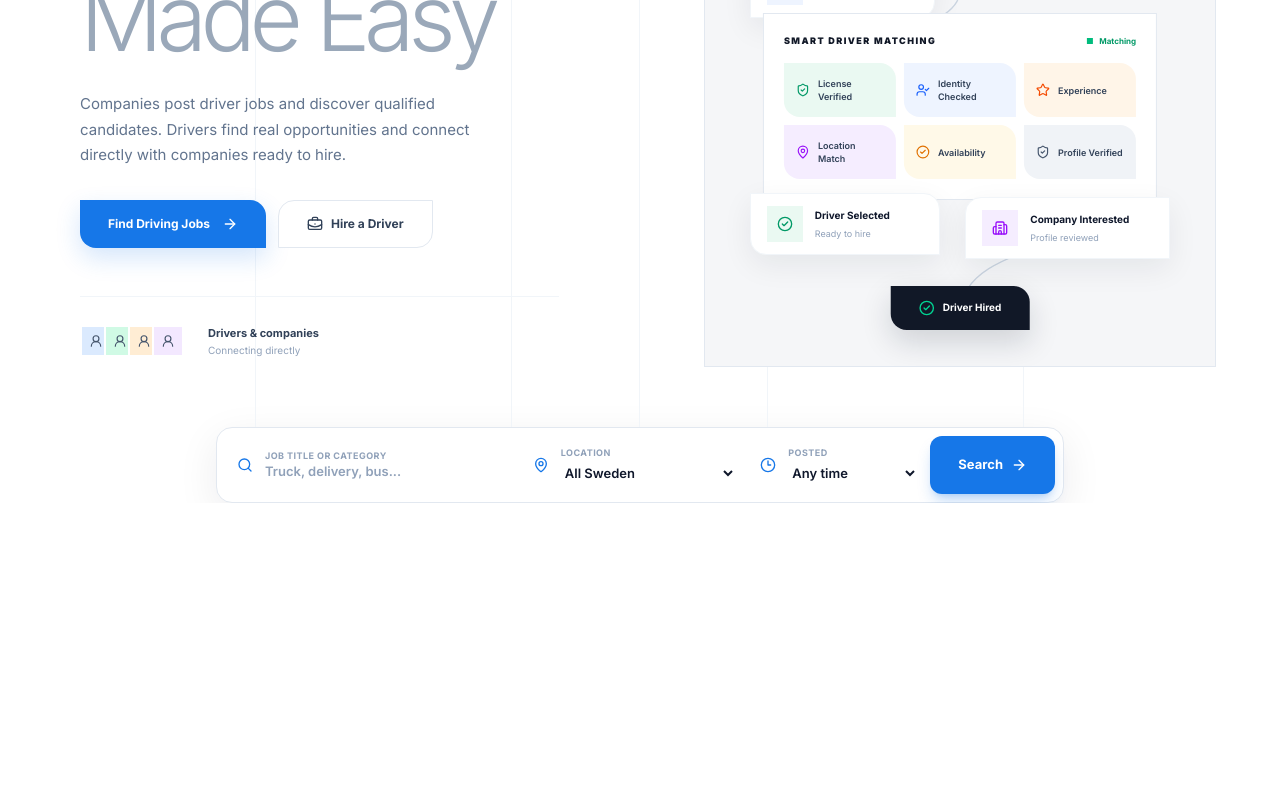
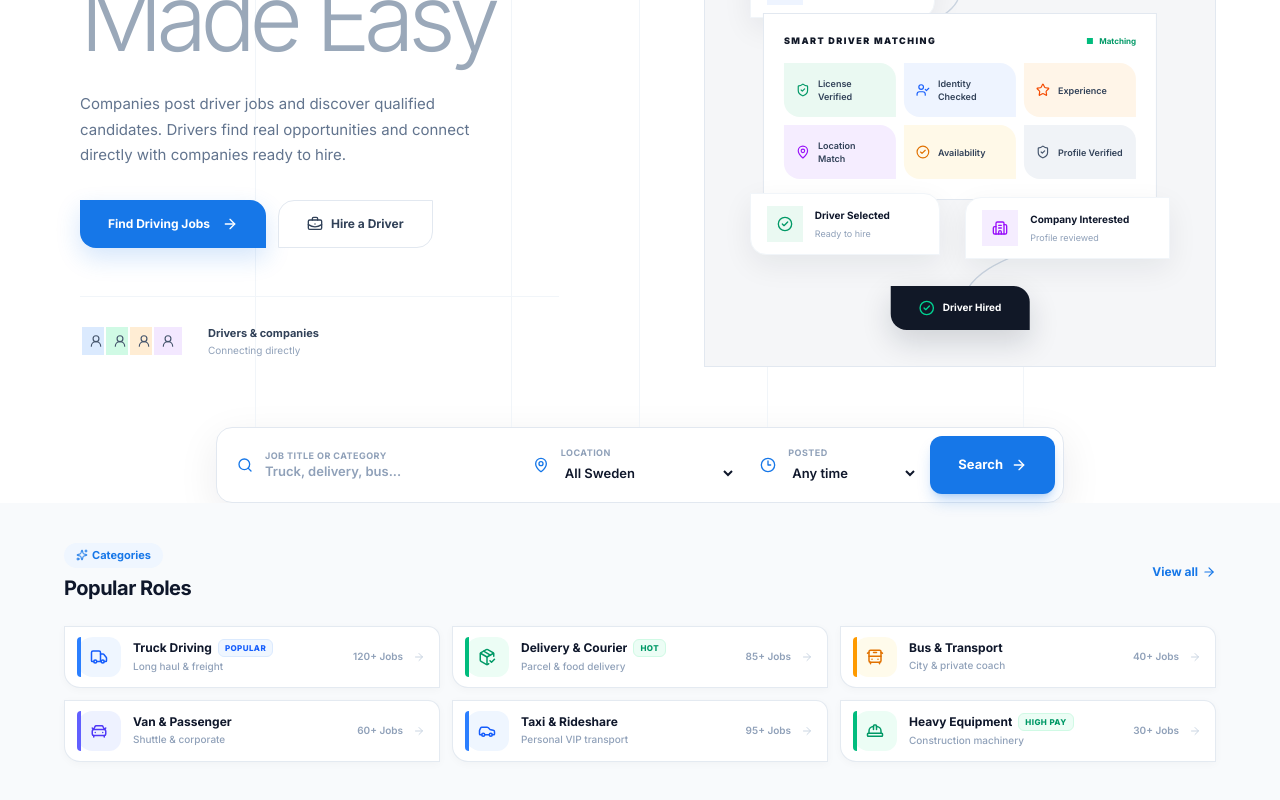
Before and after one commit to sagorsaha00/driverCv, a Next.js app: page / in a window 1280 px wide. Shown: the part 378-1178 px from the top of the page. Before the commit the page ends 881 px from the top, so only its background shows below. Built offline with nearby package versions, Linux system fonts and the light colour scheme.

Commit message:
desin add

```diff
--- a/app/page.tsx
+++ b/app/page.tsx
@@ -16,8 +16,8 @@ export default function HomePage() {
       <Hero />
 
       <JobSearch />
-
-      {/* <PopularCategories />
+      <PopularCategories />
+      {/*
 
       <LatestJobs />
 
--- /dev/null
+++ b/components/PopularCategories.tsx
@@ -0,0 +1,192 @@
+"use client";
+
+import {
+  Truck,
+  BusFront,
+  PackageCheck,
+  CarFront,
+  ArrowRight,
+  Car,
+  HardHat,
+  Sparkles,
+} from "lucide-react";
+
+import { motion } from "framer-motion";
+
+// আপনার ওয়েবসাইটের থিম অনুযায়ী ৪টি কালার ভ্যারিয়েন্ট
+const cardVariants = [
+  {
+    // Blue Variant
+    leftBorder: "bg-blue-500",
+    iconBg: "bg-blue-50 text-blue-600",
+    hoverShadow: "hover:shadow-[0_10px_25px_rgba(37,99,235,0.08)]",
+    badge: "bg-blue-50 text-blue-600 border-blue-100",
+  },
+  {
+    // Green Variant
+    leftBorder: "bg-emerald-500",
+    iconBg: "bg-emerald-50 text-emerald-600",
+    hoverShadow: "hover:shadow-[0_10px_25px_rgba(16,185,129,0.08)]",
+    badge: "bg-emerald-50 text-emerald-600 border-emerald-100",
+  },
+  {
+    // Amber / Gold Variant
+    leftBorder: "bg-amber-500",
+    iconBg: "bg-amber-50 text-amber-600",
+    hoverShadow: "hover:shadow-[0_10px_25px_rgba(245,158,11,0.08)]",
+    badge: "bg-amber-50 text-amber-600 border-amber-100",
+  },
+  {
+    // Indigo / Violet Variant
+    leftBorder: "bg-indigo-500",
+    iconBg: "bg-indigo-50 text-indigo-600",
+    hoverShadow: "hover:shadow-[0_10px_25px_rgba(99,102,241,0.08)]",
+    badge: "bg-indigo-50 text-indigo-600 border-indigo-100",
+  },
+];
+
+const categories = [
+  {
+    title: "Truck Driving",
+    subtitle: "Long haul & freight",
+    icon: Truck,
+    count: "120+ Jobs",
+    badge: "POPULAR",
+  },
+  {
+    title: "Delivery & Courier",
+    subtitle: "Parcel & food delivery",
+    icon: PackageCheck,
+    count: "85+ Jobs",
+    badge: "HOT",
+  },
+  {
+    title: "Bus & Transport",
+    subtitle: "City & private coach",
+    icon: BusFront,
+    count: "40+ Jobs",
+  },
+  {
+    title: "Van & Passenger",
+    subtitle: "Shuttle & corporate",
+    icon: CarFront,
+    count: "60+ Jobs",
+  },
+  {
+    title: "Taxi & Rideshare",
+    subtitle: "Personal VIP transport",
+    icon: Car,
+    count: "95+ Jobs",
+  },
+  {
+    title: "Heavy Equipment",
+    subtitle: "Construction machinery",
+    icon: HardHat,
+    count: "30+ Jobs",
+    badge: "HIGH PAY",
+  },
+];
+
+export default function PopularCategories() {
+  return (
+    <section className="bg-[#F8FAFC] px-4 py-10 sm:px-8">
+      <div className="mx-auto max-w-6xl">
+        {/* Header Section */}
+        <div className="mb-6 flex items-center justify-between">
+          <div>
+            <div className="inline-flex items-center gap-1 rounded-full bg-blue-50 px-3 py-1 text-[11px] font-bold text-[#1677E8]">
+              <Sparkles className="h-3 w-3" />
+              <span>Categories</span>
+            </div>
+            <h2 className="mt-1.5 text-xl font-bold tracking-tight text-slate-900">
+              Popular Roles
+            </h2>
+          </div>
+
+          <a
+            href="#jobs"
+            className="group flex items-center gap-1 text-xs font-bold text-[#1677E8] transition-colors hover:text-blue-700"
+          >
+            View all
+            <ArrowRight className="h-3.5 w-3.5 transition-transform group-hover:translate-x-0.5" />
+          </a>
+        </div>
+
+        {/* Categories Grid */}
+        <div className="grid grid-cols-1 gap-3 sm:grid-cols-2 lg:grid-cols-3">
+          {categories.map((category, index) => {
+            const Icon = category.icon;
+            const style = cardVariants[index % cardVariants.length];
+
+            return (
+              <motion.a
+                href="#jobs"
+                key={category.title}
+                initial={{ opacity: 0, y: 8 }}
+                whileInView={{ opacity: 1, y: 0 }}
+                viewport={{ once: true }}
+                transition={{ duration: 0.2, delay: index * 0.03 }}
+                whileHover={{ y: -2 }}
+                className={`
+                  group relative flex items-center justify-between overflow-hidden
+                  rounded-bl-2xl rounded-tr-xl border border-slate-200/90 bg-white p-2.5 pl-3
+                  shadow-[0_2px_8px_rgba(15,23,42,0.03)] transition-all duration-200
+                  hover:border-slate-300 ${style.hoverShadow}
+                `}
+              >
+                {/* Content Left */}
+                <div className="flex items-center gap-3 min-w-0">
+                  {/* Icon with Rounded Left Border/Pill Effect */}
+                  <div
+                    className={`
+                      relative flex h-10 w-11 shrink-0 items-center justify-center
+                      rounded-l-2xl rounded-r-xl transition-transform duration-200
+                      group-hover:scale-105 ${style.iconBg}
+                    `}
+                  >
+                    {/* Color Bar Pill on Left Edge */}
+                    <div
+                      className={`absolute left-0 top-0 bottom-0 w-1 rounded-l-2xl ${style.leftBorder}`}
+                    />
+                    <Icon className="h-4 sm:h-4.5 w-4 sm:w-4.5" />
+                  </div>
+
+                  {/* Title & Subtitle */}
+                  <div className="min-w-0">
+                    <div className="flex items-center gap-1.5">
+                      <h3 className="truncate text-xs font-bold text-slate-900">
+                        {category.title}
+                      </h3>
+
+                      {category.badge && (
+                        <span
+                          className={`rounded-md px-1.5 py-0.5 text-[8px] font-extrabold uppercase tracking-wider border ${style.badge}`}
+                        >
+                          {category.badge}
+                        </span>
+                      )}
+                    </div>
+                    <p className="mt-0.5 truncate text-[10px] font-medium text-slate-400">
+                      {category.subtitle}
+                    </p>
+                  </div>
+                </div>
+
+                {/* Right Side Info */}
+                <div className="flex shrink-0 items-center gap-1.5 pl-2">
+                  <span className="text-[10px] font-semibold text-slate-400">
+                    {category.count}
+                  </span>
+
+                  <div className="flex h-5 w-5 items-center justify-center rounded-full text-slate-300 transition-colors group-hover:bg-slate-100 group-hover:text-slate-600">
+                    <ArrowRight className="h-3 w-3 transition-transform group-hover:translate-x-0.5" />
+                  </div>
+                </div>
+              </motion.a>
+            );
+          })}
+        </div>
+      </div>
+    </section>
+  );
+}
```
